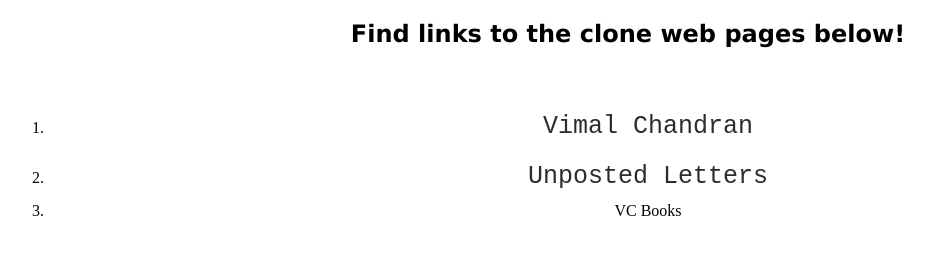
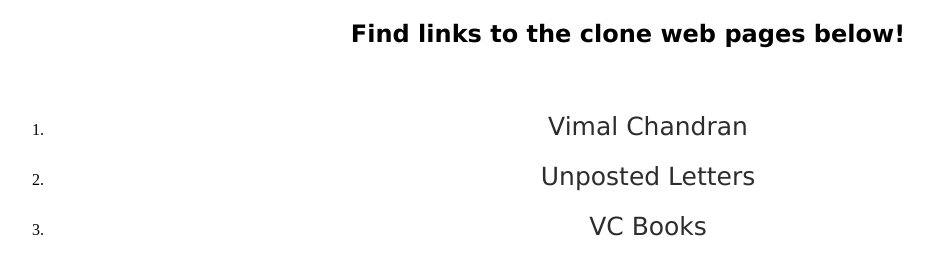
Before and after one commit to BharatInterns-Jan-2024/website-recreate-Veda789, a plain HTML site: page index.html in a window 1280 px wide. Shown: the whole page, without its empty margins (12-945 px from the left). Drawn offline with Linux system fonts and the light colour scheme.

Commit message:
index file commit 4

```diff
--- a/index.html
+++ b/index.html
@@ -8,7 +8,7 @@
             a{
                 text-decoration: none;
                 color: rgb(45, 45, 45);
-                font-family: monospace;
+                font-family: Verdana, Geneva, Tahoma, sans-serif;
                 font-size: 25px;
                 line-height: 50px;
             }
@@ -21,7 +21,7 @@
         <ol>
             <li><a href="https://bharatinterns-jan-2024.github.io/website-recreate-Veda789/Vimalchandran.html">Vimal Chandran</a></li>
             <li><a href="https://bharatinterns-jan-2024.github.io/website-recreate-Veda789/unpostedletters.html">Unposted Letters</a></li>
-            <li><a href="https://bharatinterns-jan-2024.github.io/website-recreate-Veda789/book.html"></a>VC Books</li>
+            <li><a href="https://bharatinterns-jan-2024.github.io/website-recreate-Veda789/book.html">VC Books</a></li>
 
         </ol>
 
```
